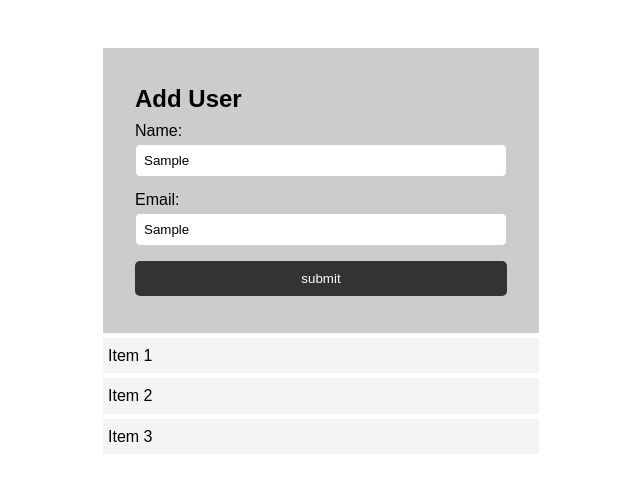
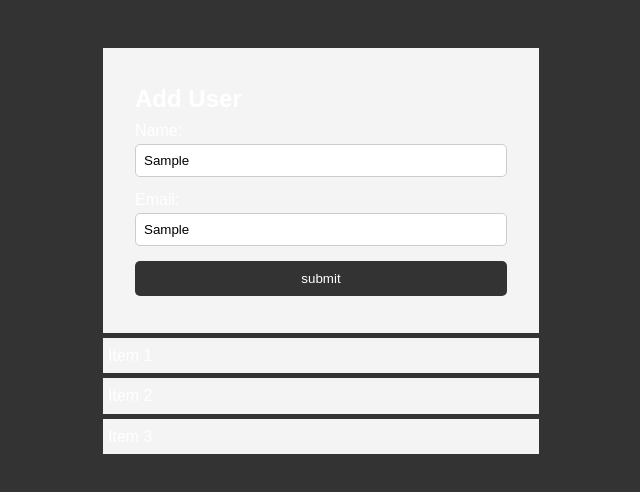
Before and after one commit to bhargavnadimpalli/jsbasics, a plain HTML site: page index.html in a window 1280 px wide. Both pictures are taken after typing "Sample", "Sample" into the empty fields and a click on the input "submit". Shown: the whole page, without its empty margins (319-959 px from the left). Drawn offline with Linux system fonts and the light colour scheme.

Commit message:
adding class name

```diff
--- a/index.html
+++ b/index.html
@@ -7,7 +7,7 @@
     <title>JS For Beginners</title>
     <link rel="stylesheet" href="style.css">
   </head>
-  <body>
+  <body class="bg-grey">
 
     <section class="container">
       <form id="my-form">
--- a/main.js
+++ b/main.js
@@ -3,5 +3,5 @@ const form = document.querySelector('#my-form');
 
 submitBtn.addEventListener('click', (e) => {
     e.preventDefault();
-    form.style.backgroundColor = '#ccc';
+    document.querySelector('body').classList.add('bg-dark');
 });
```
